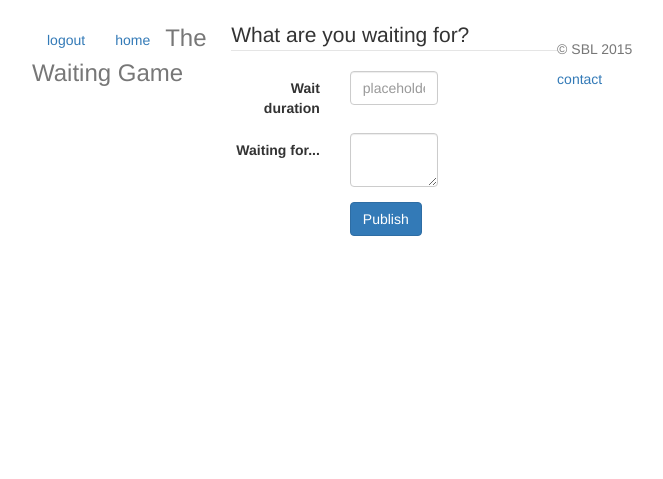
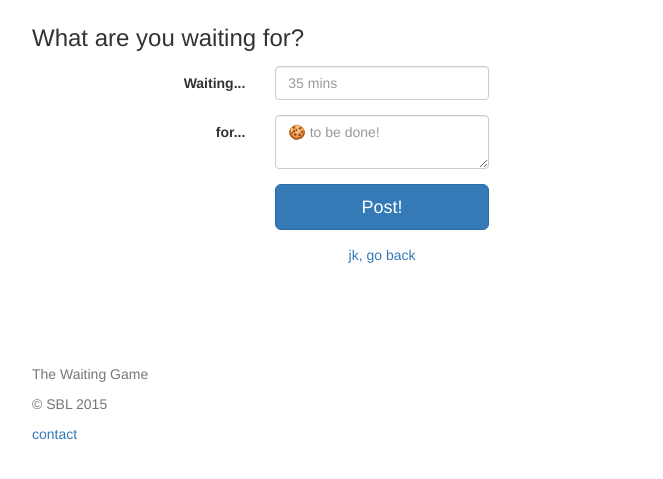
Before and after one commit to samblyon/twg, a Flask app: page /showAddWish in a window 1280 px wide. Shown: the top 479 px of the page, without its empty margins (258-921 px from the left). Run offline with Flask 2, Linux system fonts and the light colour scheme; some libraries are stand-ins or nearby versions.

Commit message:
new post page

```diff
--- a/templates/addWish.html
+++ b/templates/addWish.html
@@ -13,36 +13,43 @@
 
 <body>
 	<div class="container">
-		<div class="header">
+		<div class="header-waitapp">
 			<nav>
 				<ul class="nav nav-pills pull-right">
-					<li role="presentation"><a href="/logout">logout</a></li>
-					<li role="presentation"><a href="/showDashboard">home</a></li>
+				<!-- 	<li role="presentation" class="active">
+						<a href="/showDashboard">back</a>
+					</li> -->
+					<!-- <li role="presentation"><a href="/logout">logout</a></li> -->
+
 				</ul>
 			</nav>
-			<h3 class="text-muted">The Waiting Game</h3>
 		</div>
 
-		<section>
+		<!-- <div class="text-title-waitapp">
+			<h4 class="text-muted"><br><br></h4>
+		</div> -->
+
+
+		<div>
 			<form class="form-horizontal" method="post" action="/addWish" accept-charset="utf-8mb4">
 				<fieldset>
 
 					<!-- Form Name -->
-					<legend>What are you waiting for?</legend>
+					<h3>What are you waiting for?</h3>
 
 					<!-- Text input -->
 					<div class="form-group">
-						<label class="col-md-4 control-label" for="txtTitle">Wait duration</label>
+						<label class="col-md-4 control-label" for="txtTitle">Waiting...</label>
 						<div class="col-md-4">
-							<input id="txtTitle" name="inputTitle" type="text" placeholder="placeholder" class="form-control input-md"/>
+							<input id="txtTitle" name="inputTitle" type="text" placeholder="35 mins" class="form-control input-md"/>
 						</div>
 					</div>
 
 					<!-- Text Area -->
 					<div class="form-group">
-						<label class="col-md-4 control-label" for="txtPost">Waiting for...</label>
+						<label class="col-md-4 control-label" for="txtPost">for...</label>
 						<div class="col-md-4">
-							<textarea class="form-control" id="txtPost" name="inputDescription"></textarea>
+							<textarea class="form-control" id="txtPost" name="inputDescription" placeholder="&#x1F36A; to be done!"></textarea>
 						</div>
 					</div>
 
@@ -50,15 +57,21 @@
 					<div class="form-group">
 						<label class="col-md-4 control-label" for="singlebutton"></label>
 						<div class="col-md-4">
-							<input id="singlebutton" name="singlebutton" class="btn btn-primary" type="submit" value="Publish" />
+							<input id="singlebutton" name="singlebutton" class="btn btn-primary btn-lg btn-block" type="submit" value="Post!" />
 						</div>
 					</div>
 
 
 				</fieldset>
 			</form>
-		</section>
+
+			<div class="jumbotron-white">
+				<a href="showDashboard">jk, go back</a>
+			</div>
+		</div>
 		<footer class="footer">
+			<br><br><br>
+			<p>The Waiting Game</p>
 			<p>&copy; SBL 2015</p>
             <p><a href="mailto:sblyon@me.com?Subject=The%20Waiting%20Game" target="_top">contact</a></p>
 		</footer>
--- a/templates/signup.html
+++ b/templates/signup.html
@@ -34,7 +34,7 @@
 			</div>
 
 			<div class="jumbotron">
-				<h3>Almost there...</h3>
+				<h3>Sign Up</h3>
 				<form class="form-signin">
 				<label for="inputName" class="sr-only">Username</label>
 				<input type="name" name="inputName" id="inputName" class="form-control" placeholder="Username" required autofocus>
```
Also changed, not shown: 1 other file.
